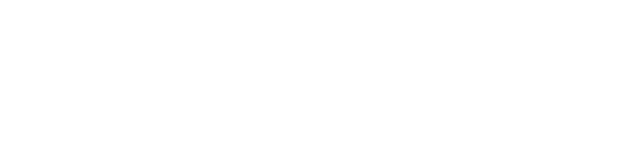
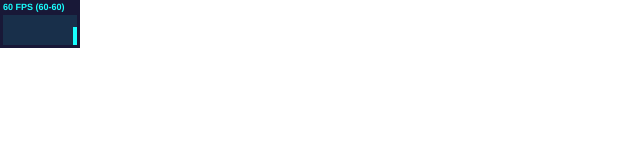
Before and after one commit to domrein/Cells, a plain HTML site: page client/index.html in a window 1280 px wide. Shown: the whole page, without its empty margins (0-640 px from the left). Drawn offline with Linux system fonts and the light colour scheme.

Commit message:
add stats monitor

```diff
--- a/client/index.html
+++ b/client/index.html
@@ -1,5 +1,17 @@
 <html>
   <body style="margin: 0;" onkeydown="onKeyDown(event)" onkeyup="onKeyUp(event)">
+    <script src="stats.js"></script>
+    <script>
+      var stats = new Stats();
+      stats.setMode(0); // 0: fps, 1: ms
+
+      // align top-left
+      stats.domElement.style.position = "absolute";
+      stats.domElement.style.left = "0px";
+      stats.domElement.style.top = "0px";
+
+      document.body.appendChild(stats.domElement);
+    </script>
     <canvas id="canvas"></canvas>
     <script src="simulation.js"></script>
     <script src="main.js"></script>
--- a/client/main.js
+++ b/client/main.js
@@ -39,8 +39,8 @@ var renderScene = false;
 var worldWidth = 25000;
 var worldHeight = 25000;
 setInterval(function() {
-  // TODO: update camera
-  // mark "renderScene as true if camera updated"
+  stats.begin();
+
   // move camera
   if (controls.up) {
     camera.y -= camera.scrollSpeed;
@@ -102,6 +102,7 @@ setInterval(function() {
     }
     renderScene = false;
   }
+  stats.end();
 }, 1000 / 60);
 
 var renderCrud = function(x, y) {
--- /dev/null
+++ b/client/stats.js
@@ -0,0 +1,5 @@
+// stats.js - http://github.com/mrdoob/stats.js
+var Stats=function(){function f(a,A,b){a=document.createElement(a);a.id=A;a.style.cssText=b;return a}function k(a,b,d){var e=f("div",a,"padding:0 0 3px 3px;text-align:left;background:"+d),c=f("div",a+"Text","font-family:Helvetica,Arial,sans-serif;font-size:9px;font-weight:bold;line-height:15px;color:"+b);c.innerHTML=a.toUpperCase();e.appendChild(c);a=f("div",a+"Graph","position:relative;width:74px;height:30px;background:"+b);e.appendChild(a);for(b=0;74>b;b++)c=f("span","","width:1px;height:30px;float:left;opacity:0.9;background:"+
+d),a.appendChild(c);return e}function l(a){for(var b=d.children,c=0;c<b.length;c++)b[c].style.display=c===a?"block":"none";m=a}function n(a,b){a.appendChild(a.firstChild).style.height=Math.min(30,30-30*b)+"px"}var p=performance&&performance.now?performance.now.bind(performance):Date.now,g=p(),q=g,r=0,m=0,d=f("div","stats","width:80px;opacity:0.9;cursor:pointer");d.addEventListener("mousedown",function(a){a.preventDefault();l(++m%d.children.length)},!1);var e=0,t=Infinity,u=0,b=k("fps","#0ff","#002"),
+B=b.children[0],C=b.children[1];d.appendChild(b);var c=0,v=Infinity,w=0,b=k("ms","#0f0","#020"),D=b.children[0],E=b.children[1];d.appendChild(b);if(performance&&performance.memory&&performance.memory.totalJSHeapSize){var x=performance.memory,h=0,y=Infinity,z=0,b=k("mem","#f08","#201"),F=b.children[0],G=b.children[1];d.appendChild(b)}l(m);return{REVISION:14,domElement:d,setMode:l,begin:function(){g=p()},end:function(){var a=p();c=a-g;v=Math.min(v,c);w=Math.max(w,c);D.textContent=(c|0)+" MS ("+(v|0)+
+"-"+(w|0)+")";n(E,c/200);r++;a>q+1E3&&(e=Math.round(1E3*r/(a-q)),t=Math.min(t,e),u=Math.max(u,e),B.textContent=e+" FPS ("+t+"-"+u+")",n(C,e/100),q=a,r=0,void 0!==x&&(h=Math.round(9.54E-7*performance.memory.usedJSHeapSize),y=Math.min(y,h),z=Math.max(z,h),F.textContent=h+" MB ("+y+"-"+z+")",n(G,x.usedJSHeapSize/x.totalJSHeapSize)));return a},update:function(){g=this.end()}}};"object"===typeof module&&(module.exports=Stats);
```
